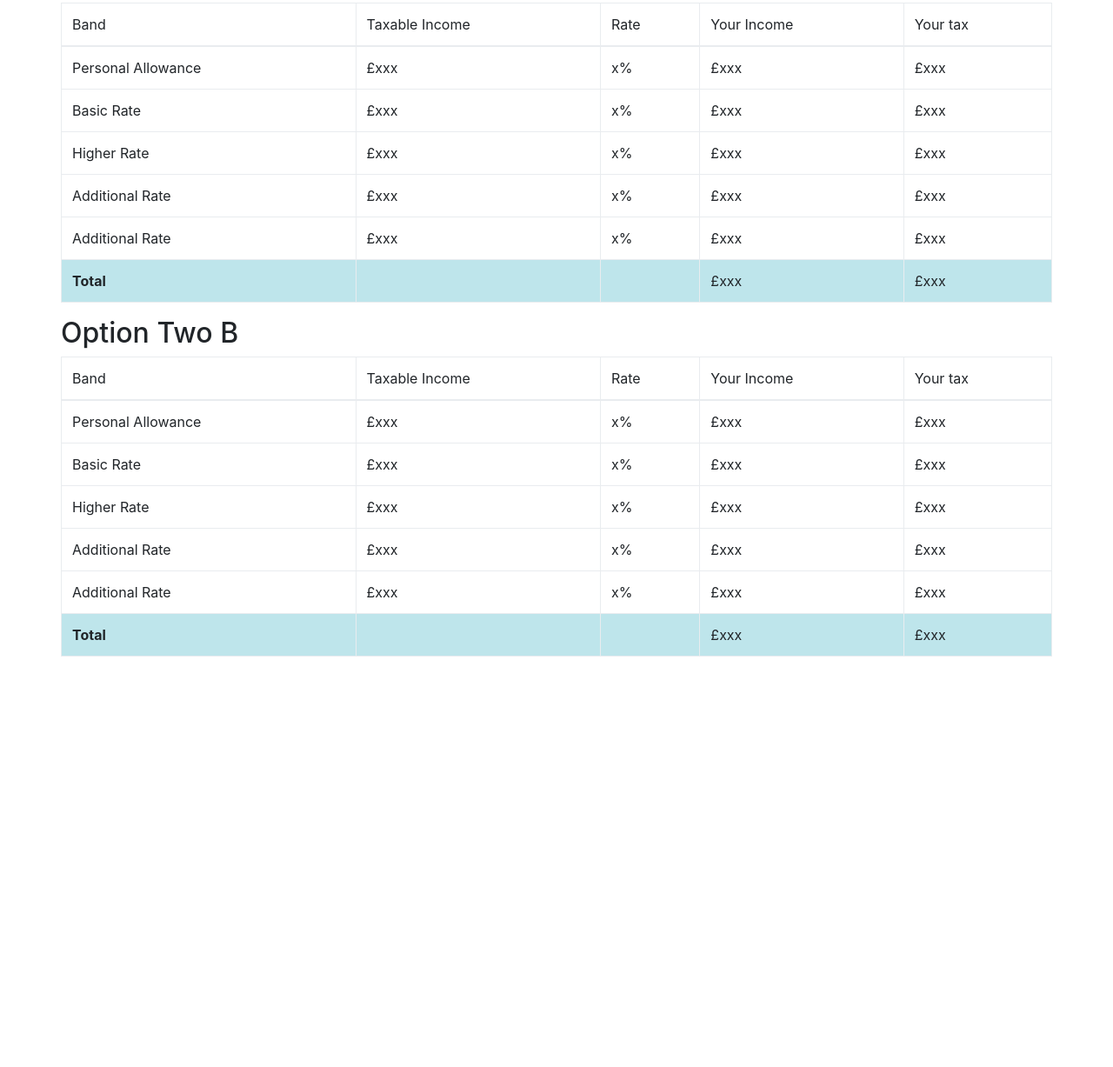
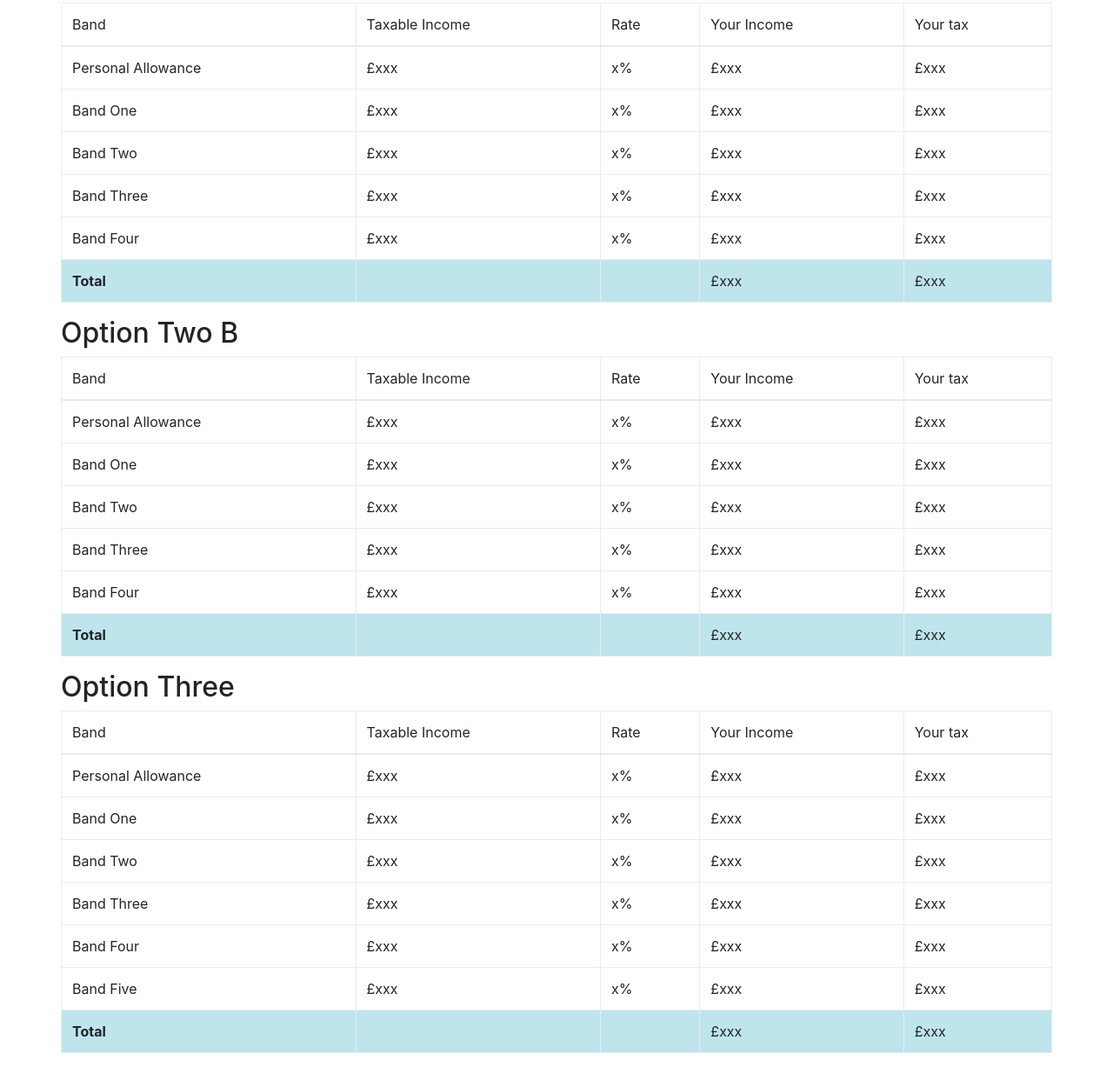
Before and after one commit to colinangusmackay/nov2017-scottish-income-tax-options, a plain HTML site: page site/index.html in a window 1280 px wide. Shown: the part 1073-2300 px from the top of the page at 87% size. Before the commit the page ends 1844 px from the top, so only its background shows below. Drawn offline with nearby package versions, Linux system fonts and the light colour scheme.

Commit message:
Add Option three

```diff
--- a/site/app.js
+++ b/site/app.js
@@ -44,6 +44,16 @@ $(function(){
                 {size:105710, rate:41},
                 {size:Number.MAX_SAFE_INTEGER, rate:50}
             ]
+        },{
+            id:"three",
+            bands: [
+                {size:personalAllowance, rate:0},
+                {size:12150,rate:20},
+                {size:20290,rate:21},
+                {size:30710, rate:41},
+                {size:75000, rate:42},
+                {size:Number.MAX_SAFE_INTEGER, rate:48}
+            ]
         }];
 
         for(var optionsIndex = 0; optionsIndex < options.length; optionsIndex++){
--- a/site/index.html
+++ b/site/index.html
@@ -67,10 +67,10 @@
             </thead>
             <tbody class="table-striped table-hover">
             <tr id="two-a-0"><td>Personal Allowance</td><td class="taxable">£xxx</td><td class="rate">x%</td><td class="yourIncome">£xxx</td><td class="yourTax">£xxx</td></tr>
-            <tr id="two-a-1"><td>Basic Rate</td><td class="taxable">£xxx</td><td class="rate">x%</td><td class="yourIncome">£xxx</td><td class="yourTax">£xxx</td></tr>
-            <tr id="two-a-2"><td>Higher Rate</td><td class="taxable">£xxx</td><td class="rate">x%</td><td class="yourIncome">£xxx</td><td class="yourTax">£xxx</td></tr>
-            <tr id="two-a-3"><td>Additional Rate</td><td class="taxable">£xxx</td><td class="rate">x%</td><td class="yourIncome">£xxx</td><td class="yourTax">£xxx</td></tr>
-            <tr id="two-a-4"><td>Additional Rate</td><td class="taxable">£xxx</td><td class="rate">x%</td><td class="yourIncome">£xxx</td><td class="yourTax">£xxx</td></tr>
+            <tr id="two-a-1"><td>Band One</td><td class="taxable">£xxx</td><td class="rate">x%</td><td class="yourIncome">£xxx</td><td class="yourTax">£xxx</td></tr>
+            <tr id="two-a-2"><td>Band Two</td><td class="taxable">£xxx</td><td class="rate">x%</td><td class="yourIncome">£xxx</td><td class="yourTax">£xxx</td></tr>
+            <tr id="two-a-3"><td>Band Three</td><td class="taxable">£xxx</td><td class="rate">x%</td><td class="yourIncome">£xxx</td><td class="yourTax">£xxx</td></tr>
+            <tr id="two-a-4"><td>Band Four</td><td class="taxable">£xxx</td><td class="rate">x%</td><td class="yourIncome">£xxx</td><td class="yourTax">£xxx</td></tr>
             <tr id="two-a-total" class="table-info"><td><strong>Total</strong></td><td></td><td></td><td class="yourIncome">£xxx</td><td class="yourTax">£xxx</td></tr>
             </tbody>
         </table>
@@ -84,11 +84,29 @@
             </thead>
             <tbody class="table-striped table-hover">
             <tr id="two-b-0"><td>Personal Allowance</td><td class="taxable">£xxx</td><td class="rate">x%</td><td class="yourIncome">£xxx</td><td class="yourTax">£xxx</td></tr>
-            <tr id="two-b-1"><td>Basic Rate</td><td class="taxable">£xxx</td><td class="rate">x%</td><td class="yourIncome">£xxx</td><td class="yourTax">£xxx</td></tr>
-            <tr id="two-b-2"><td>Higher Rate</td><td class="taxable">£xxx</td><td class="rate">x%</td><td class="yourIncome">£xxx</td><td class="yourTax">£xxx</td></tr>
-            <tr id="two-b-3"><td>Additional Rate</td><td class="taxable">£xxx</td><td class="rate">x%</td><td class="yourIncome">£xxx</td><td class="yourTax">£xxx</td></tr>
-            <tr id="two-b-4"><td>Additional Rate</td><td class="taxable">£xxx</td><td class="rate">x%</td><td class="yourIncome">£xxx</td><td class="yourTax">£xxx</td></tr>
+            <tr id="two-b-1"><td>Band One</td><td class="taxable">£xxx</td><td class="rate">x%</td><td class="yourIncome">£xxx</td><td class="yourTax">£xxx</td></tr>
+            <tr id="two-b-2"><td>Band Two</td><td class="taxable">£xxx</td><td class="rate">x%</td><td class="yourIncome">£xxx</td><td class="yourTax">£xxx</td></tr>
+            <tr id="two-b-3"><td>Band Three</td><td class="taxable">£xxx</td><td class="rate">x%</td><td class="yourIncome">£xxx</td><td class="yourTax">£xxx</td></tr>
+            <tr id="two-b-4"><td>Band Four</td><td class="taxable">£xxx</td><td class="rate">x%</td><td class="yourIncome">£xxx</td><td class="yourTax">£xxx</td></tr>
             <tr id="two-b-total" class="table-info"><td><strong>Total</strong></td><td></td><td></td><td class="yourIncome">£xxx</td><td class="yourTax">£xxx</td></tr>
+            </tbody>
+        </table>
+    </div>
+
+    <div class="row">
+        <h2>Option Three</h2>
+        <table class="table table-bordered">
+            <thead class="thead-dark">
+            <tr><td>Band</td><td>Taxable Income</td><td>Rate</td><td>Your Income</td><td>Your tax</td></tr>
+            </thead>
+            <tbody class="table-striped table-hover">
+            <tr id="three-0"><td>Personal Allowance</td><td class="taxable">£xxx</td><td class="rate">x%</td><td class="yourIncome">£xxx</td><td class="yourTax">£xxx</td></tr>
+            <tr id="three-1"><td>Band One</td><td class="taxable">£xxx</td><td class="rate">x%</td><td class="yourIncome">£xxx</td><td class="yourTax">£xxx</td></tr>
+            <tr id="three-2"><td>Band Two</td><td class="taxable">£xxx</td><td class="rate">x%</td><td class="yourIncome">£xxx</td><td class="yourTax">£xxx</td></tr>
+            <tr id="three-3"><td>Band Three</td><td class="taxable">£xxx</td><td class="rate">x%</td><td class="yourIncome">£xxx</td><td class="yourTax">£xxx</td></tr>
+            <tr id="three-4"><td>Band Four</td><td class="taxable">£xxx</td><td class="rate">x%</td><td class="yourIncome">£xxx</td><td class="yourTax">£xxx</td></tr>
+            <tr id="three-5"><td>Band Five</td><td class="taxable">£xxx</td><td class="rate">x%</td><td class="yourIncome">£xxx</td><td class="yourTax">£xxx</td></tr>
+            <tr id="three-total" class="table-info"><td><strong>Total</strong></td><td></td><td></td><td class="yourIncome">£xxx</td><td class="yourTax">£xxx</td></tr>
             </tbody>
         </table>
     </div>
```
